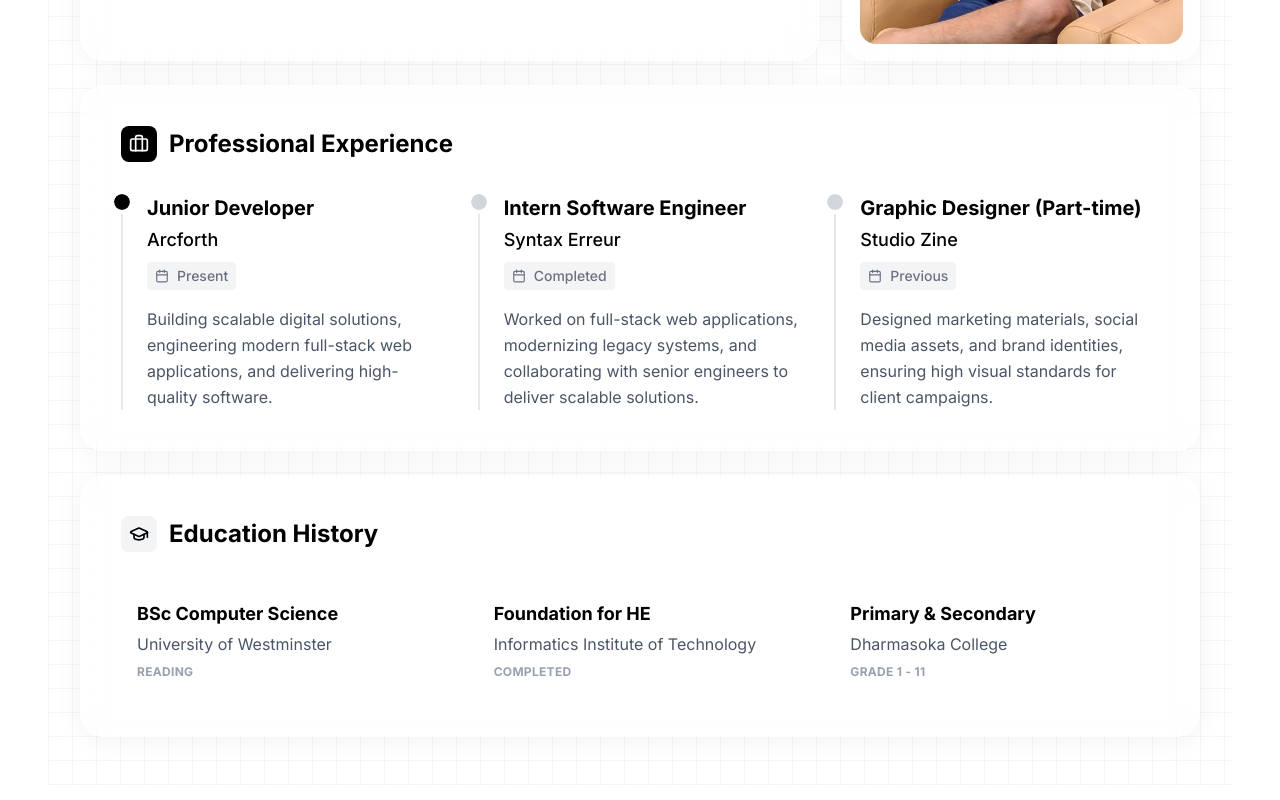
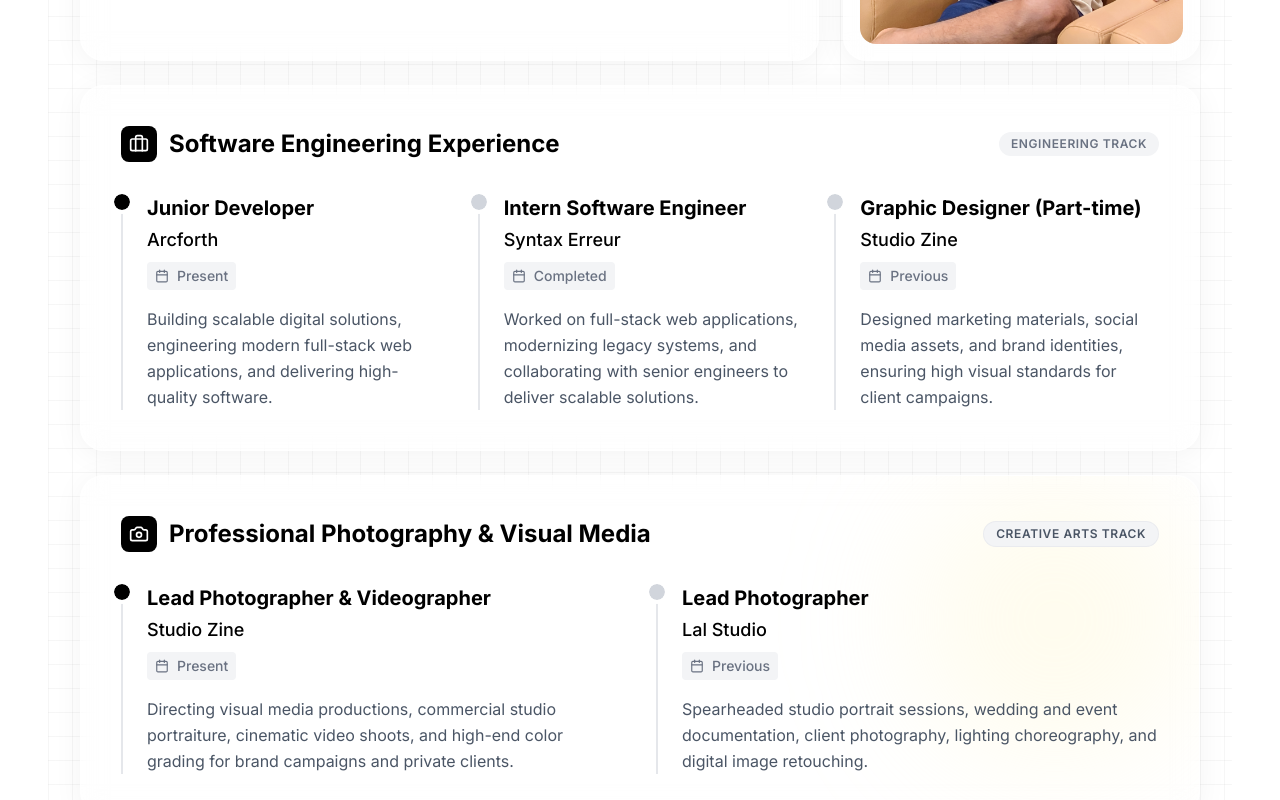
Before and after one commit to EdirithanthiriTharushaKawshalya/tharusha-kawshalya, a Next.js app: page /about in a window 1280 px wide. Shown: the part 440-1240 px from the top of the page. Built offline with nearby package versions, Linux system fonts and the light colour scheme; no server answers; the database is empty.

Commit message:
feat: add dual-track professional experience on about page with dynamic photography section

```diff
--- a/src/app/(public)/about/page.tsx
+++ b/src/app/(public)/about/page.tsx
@@ -1,8 +1,36 @@
 "use client";
-import { motion } from "framer-motion";
-import { Download, GraduationCap, Briefcase, Calendar, User } from "lucide-react";
+import { useEffect, useState } from "react";
+import { motion, AnimatePresence } from "framer-motion";
+import { GraduationCap, Briefcase, Calendar, Camera } from "lucide-react";
+import { getPhotographySettings } from "@/lib/photography";
 
 export default function AboutPage() {
+  const [showPhotography, setShowPhotography] = useState(true);
+
+  useEffect(() => {
+    const loadSettings = async () => {
+      const s = await getPhotographySettings();
+      setShowPhotography(s.show_photography);
+    };
+    loadSettings();
+
+    const handleSettingsChange = (e: any) => {
+      if (e?.detail?.show_photography !== undefined) {
+        setShowPhotography(e.detail.show_photography);
+      } else {
+        loadSettings();
+      }
+    };
+
+    window.addEventListener("site-settings-changed", handleSettingsChange);
+    window.addEventListener("storage", loadSettings);
+
+    return () => {
+      window.removeEventListener("site-settings-changed", handleSettingsChange);
+      window.removeEventListener("storage", loadSettings);
+    };
+  }, []);
+
   const containerVariants = {
     hidden: { opacity: 0 },
     visible: {
@@ -19,7 +47,7 @@ export default function AboutPage() {
   return (
     <div className="min-h-screen py-12 relative">
 
-      {/* ADDED: Background Grid */}
+      {/* Background Grid */}
       <div className="absolute inset-0 -z-10 h-full w-full bg-[linear-gradient(to_right,#80808012_1px,transparent_1px),linear-gradient(to_bottom,#80808012_1px,transparent_1px)] bg-[size:24px_24px]"></div>
 
       <div className="max-w-6xl mx-auto px-4">
@@ -33,33 +61,36 @@ export default function AboutPage() {
           {/* --- BLOCK 1: INTRO --- */}
           <motion.div variants={itemVariants} className="md:col-span-2 glass-panel p-6 md:p-12 rounded-3xl flex flex-col justify-center">
             <h1 className="text-4xl font-bold mb-6 text-black">
-              Software Engineer & <br /> <span className="text-gray-400">Creative Designer.</span>
+              Software Engineer & <br />{" "}
+              <span className="text-gray-400">
+                {showPhotography ? "Visual Director & Photographer." : "Creative Designer."}
+              </span>
             </h1>
             <p className="text-gray-600 leading-relaxed mb-8 text-lg">
-              I’m <strong>Edirithanthiri Tharusha Kawshalya</strong>. I bridge the gap between complex backend logic and beautiful frontend design.
-              Currently nearing the end of my degree, I am applying my skills in the real world to build robust software solutions.
+              I’m <strong>Edirithanthiri Tharusha Kawshalya</strong>. I bridge the gap between complex backend logic, fluid user interfaces
+              {showPhotography ? ", and cinematic visual storytelling." : ". Applying my engineering skills in the real world to build robust digital solutions."}
             </p>
-
-            {/* <div className="flex gap-4">
-              <button className="w-full md:w-auto bg-black text-white px-8 py-4 rounded-xl font-bold flex justify-center items-center gap-3 hover:bg-gray-800 transition active:scale-95 shadow-xl shadow-black/10">
-                <Download size={20} /> Download CV
-              </button>
-            </div> */}
           </motion.div>
 
           {/* --- BLOCK 2: PHOTO PLACEHOLDER --- */}
           <motion.div variants={itemVariants} className="glass-panel p-4 rounded-3xl h-full min-h-[300px] flex items-center justify-center relative overflow-hidden group">
-             <img src="/profile.jpg" alt="Me" className="w-full h-full object-cover rounded-2xl" />
+             <img src="/profile.jpg" alt="Edirithanthiri Tharusha Kawshalya" className="w-full h-full object-cover rounded-2xl" />
           </motion.div>
 
-          {/* --- BLOCK 3: EXPERIENCE --- */}
+          {/* --- BLOCK 3A: SOFTWARE ENGINEERING EXPERIENCE --- */}
           <motion.div variants={itemVariants} className="md:col-span-3 glass-panel p-6 md:p-10 rounded-3xl">
-            <h2 className="text-2xl font-bold mb-8 flex items-center gap-3">
-              <div className="p-2 bg-black text-white rounded-lg"><Briefcase size={20} /></div>
-              Professional Experience
-            </h2>
+            <div className="flex flex-col sm:flex-row sm:items-center justify-between gap-2 mb-8">
+              <h2 className="text-2xl font-bold flex items-center gap-3">
+                <div className="p-2 bg-black text-white rounded-lg"><Briefcase size={20} /></div>
+                Software Engineering Experience
+              </h2>
+              <span className="text-xs font-semibold text-gray-500 uppercase tracking-wider bg-gray-100 px-3 py-1 rounded-full w-fit">
+                Engineering Track
+              </span>
+            </div>
 
             <div className="grid md:grid-cols-3 gap-8">
+              {/* Junior Developer @ Arcforth */}
               <div className="relative pl-6 border-l-2 border-gray-200">
                 <div className="absolute -left-[9px] top-0 w-4 h-4 bg-black rounded-full outline outline-4 outline-white"></div>
                 <h3 className="font-bold text-xl">Junior Developer</h3>
@@ -72,6 +103,7 @@ export default function AboutPage() {
                 </p>
               </div>
 
+              {/* Intern Software Engineer @ Syntax Erreur */}
               <div className="relative pl-6 border-l-2 border-gray-200">
                 <div className="absolute -left-[9px] top-0 w-4 h-4 bg-gray-300 rounded-full outline outline-4 outline-white"></div>
                 <h3 className="font-bold text-xl">Intern Software Engineer</h3>
@@ -84,6 +116,7 @@ export default function AboutPage() {
                 </p>
               </div>
 
+              {/* Graphic Designer (Part-time) @ Studio Zine */}
               <div className="relative pl-6 border-l-2 border-gray-200">
                 <div className="absolute -left-[9px] top-0 w-4 h-4 bg-gray-300 rounded-full outline outline-4 outline-white"></div>
                 <h3 className="font-bold text-xl">Graphic Designer (Part-time)</h3>
@@ -97,6 +130,60 @@ export default function AboutPage() {
               </div>
             </div>
           </motion.div>
+
+          {/* --- BLOCK 3B: PROFESSIONAL PHOTOGRAPHY & CINEMATOGRAPHY (When Photography Mode is ON) --- */}
+          <AnimatePresence>
+            {showPhotography && (
+              <motion.div
+                initial={{ opacity: 0, y: 20 }}
+                animate={{ opacity: 1, y: 0 }}
+                exit={{ opacity: 0, y: -20 }}
+                transition={{ duration: 0.4 }}
+                className="md:col-span-3 glass-panel p-6 md:p-10 rounded-3xl relative overflow-hidden border border-gray-200/80"
+              >
+                {/* Ambient glow accent */}
+                <div className="absolute top-0 right-0 w-72 h-72 bg-amber-100/30 rounded-full blur-3xl -z-10 pointer-events-none"></div>
+
+                <div className="flex flex-col sm:flex-row sm:items-center justify-between gap-2 mb-8">
+                  <h2 className="text-2xl font-bold flex items-center gap-3">
+                    <div className="p-2 bg-black text-white rounded-lg"><Camera size={20} /></div>
+                    Professional Photography & Visual Media
+                  </h2>
+                  <span className="text-xs font-semibold text-gray-600 uppercase tracking-wider bg-gray-100 border border-gray-200/60 px-3 py-1 rounded-full w-fit">
+                    Creative Arts Track
+                  </span>
+                </div>
+
+                <div className="grid md:grid-cols-2 gap-8">
+                  {/* Lead Photographer & Videographer @ Studio Zine */}
+                  <div className="relative pl-6 border-l-2 border-gray-200">
+                    <div className="absolute -left-[9px] top-0 w-4 h-4 bg-black rounded-full outline outline-4 outline-white"></div>
+                    <h3 className="font-bold text-xl">Lead Photographer & Videographer</h3>
+                    <p className="text-black font-medium text-lg mt-1">Studio Zine</p>
+                    <p className="text-sm text-gray-500 mt-2 flex items-center gap-2 font-medium bg-gray-100 w-fit px-2 py-1 rounded">
+                      <Calendar size={14} /> Present
+                    </p>
+                    <p className="text-gray-600 mt-4 leading-relaxed">
+                      Directing visual media productions, commercial studio portraiture, cinematic video shoots, and high-end color grading for brand campaigns and private clients.
+                    </p>
+                  </div>
+
+                  {/* Lead Photographer @ Lal Studio */}
+                  <div className="relative pl-6 border-l-2 border-gray-200">
+                    <div className="absolute -left-[9px] top-0 w-4 h-4 bg-gray-300 rounded-full outline outline-4 outline-white"></div>
+                    <h3 className="font-bold text-xl">Lead Photographer</h3>
+                    <p className="text-black font-medium text-lg mt-1">Lal Studio</p>
+                    <p className="text-sm text-gray-500 mt-2 flex items-center gap-2 font-medium bg-gray-100 w-fit px-2 py-1 rounded">
+                      <Calendar size={14} /> Previous
+                    </p>
+                    <p className="text-gray-600 mt-4 leading-relaxed">
+                      Spearheaded studio portrait sessions, wedding and event documentation, client photography, lighting choreography, and digital image retouching.
+                    </p>
+                  </div>
+                </div>
+              </motion.div>
+            )}
+          </AnimatePresence>
 
           {/* --- BLOCK 4: EDUCATION --- */}
           <motion.div variants={itemVariants} className="md:col-span-3 glass-panel p-6 md:p-10 rounded-3xl">
```
